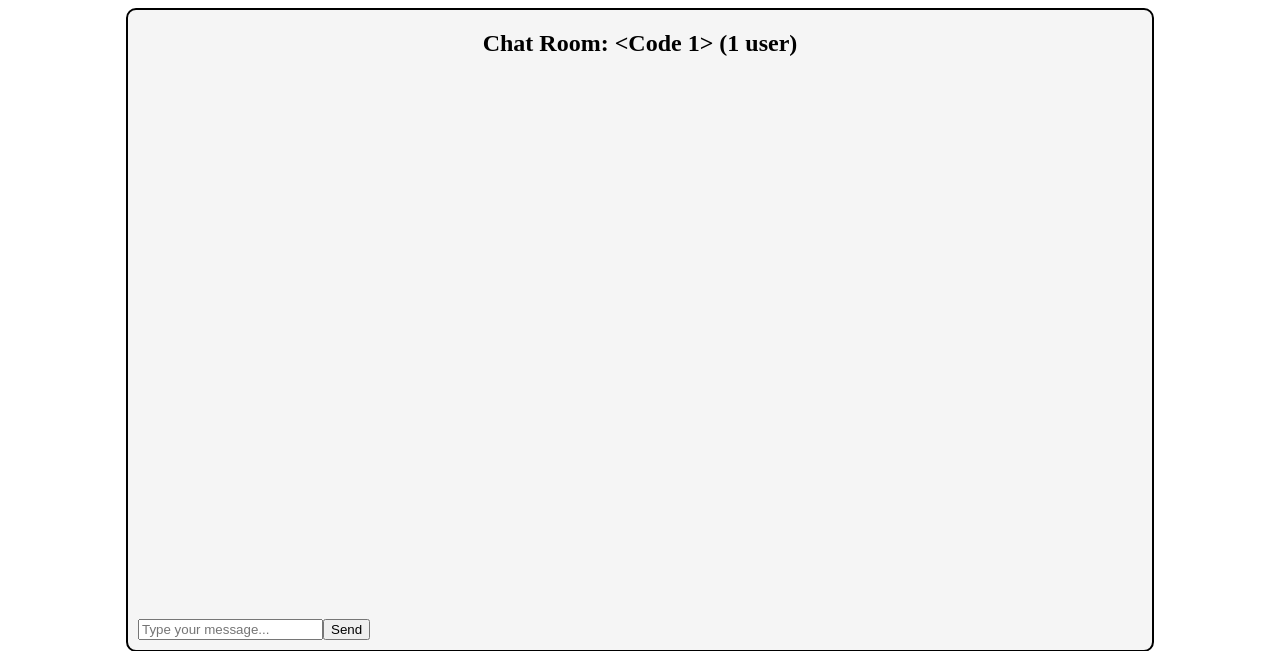
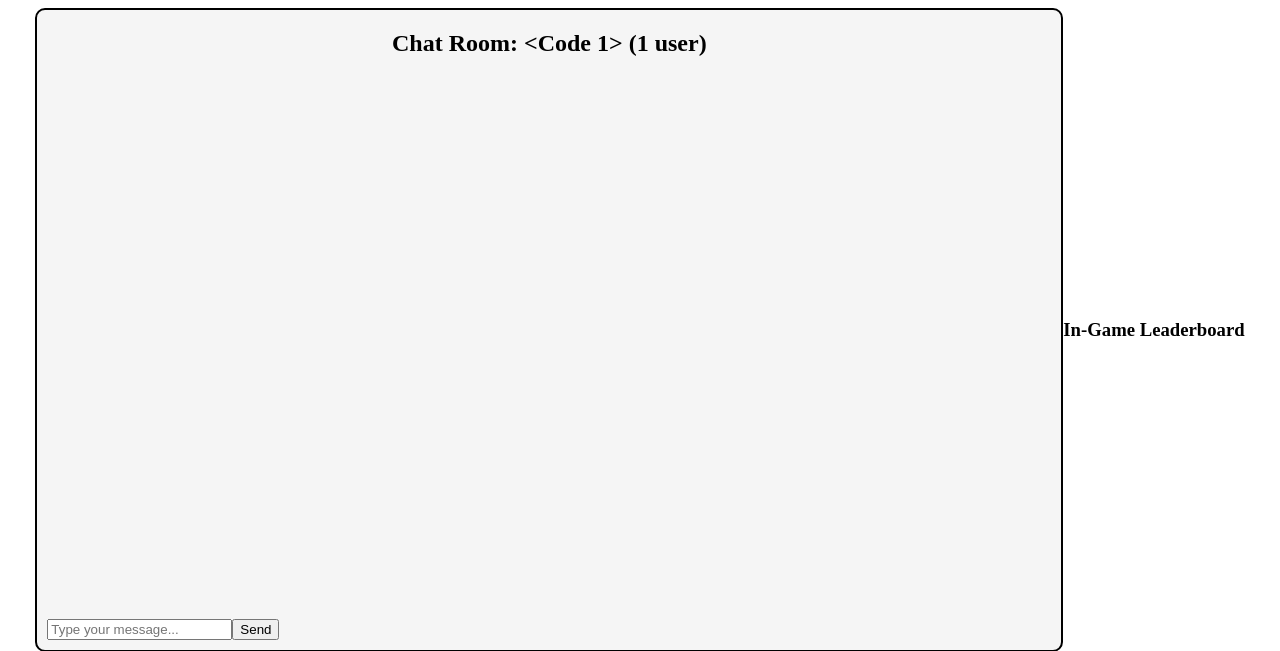
Before and after one commit to FerRojasChoco/chatroom_project, a Flask app: template templates/chat/room.html in a window 1280 px wide. Shown: the top 651 px of the page. Run offline with Flask 3, Linux system fonts and the light colour scheme; the template is opened without the code that fills it: values that come from a table or form of the project are taken from there, others are empty; data comes from the database, SQL or seed files in the repository; some libraries are stand-ins or nearby versions.

Commit message:
Modificaciones en sockets.py y room.html para que funcione el tema del tiempo.

```diff
--- a/templates/chat/room.html
+++ b/templates/chat/room.html
@@ -18,6 +18,8 @@
         </button>
     </div>
 </div>
+
+
 
 <script type="text/javascript">
     const socketio = io();
@@ -81,6 +83,28 @@
         messageInput.value = "";    // TODO: probar si es que influye o no esto en la logica realmente o si es solo visual
     });
 
+
+    // Added by Nico
+    // Handle leaderboard updates
+    socketio.on("update_in_game_leaderboard", (leaderboard) => {
+        const leaderboardList = document.getElementById("leaderboard-list");
+        leaderboardList.innerHTML = "";
+
+        if (!Array.isArray(leaderboard) || leaderboard.length === 0) {
+            const li = document.createElement("li");
+            li.textContent = "No scores available yet.";
+            leaderboardList.appendChild(li);
+            return;
+        }
+
+        leaderboard.forEach((entry, index) => {
+            const li = document.createElement("li");
+            li.textContent = `${index + 1}. ${entry.username}: ${entry.score}`;
+            leaderboardList.appendChild(li);
+        });
+    });
+
+
     //~~~ Function to send a message ~~~//
     const sendMessageToServer = () => {
         const messageText = messageInput.value.trim();
@@ -115,7 +139,19 @@
         console.error("Error parsing initial messages:", e);
         // Fallback or error display if needed
     }
+
+    // Added by Nico
+    //~~~ Request leaderboard on page load ~~~//
+    socketio.emit("request_in_game_leaderboard");
 </script>
+
+<!-- Added by Nico -->
+<div class="leaderboard-box">
+    <h3>In-Game Leaderboard</h3>
+    <ul id="leaderboard-list"></ul>
+</div>
+
+
 
 <!--for loop for dynamically calling all msgs in message "history" in order to show the older messages, this should be done with some SQL
 {% for msg in messages %}
```
Also changed, not shown: app/inGameLeaderboardMongo.py (+18 -0 lines), app/sockets.py (+15 -1 lines).
